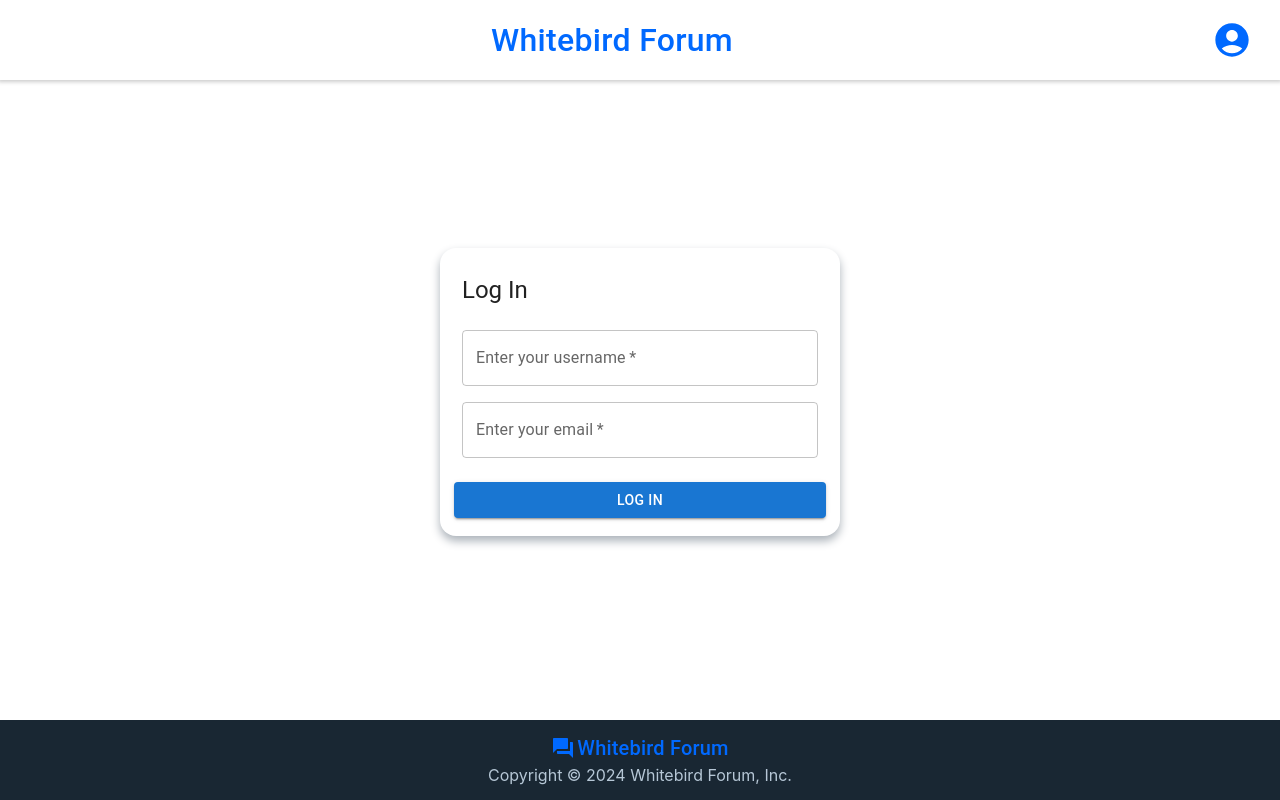
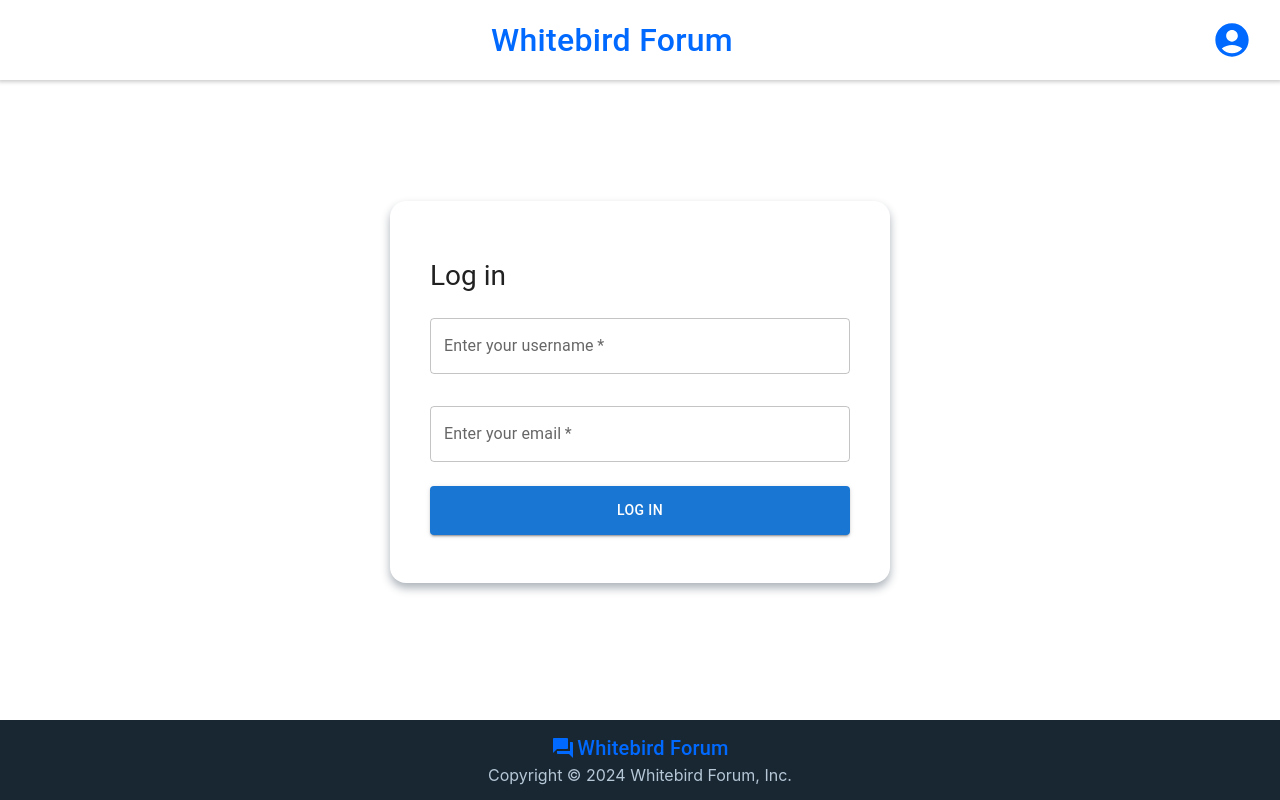
Before and after one commit to AlexeiVinchester/Whitebird-forum, a React (Vite) app: page / in a window 1280 px wide. Built offline with nearby package versions, Linux system fonts and the light colour scheme; no server answers.

Commit message:
services work 1. created makeApiRequest function for making requests 2. created login srvice function for getting users

```diff
--- a/src/pages/LoginPage/LoginPage.tsx
+++ b/src/pages/LoginPage/LoginPage.tsx
@@ -1,13 +1,23 @@
 import { Card, CardContent, Typography, TextField, CardActions, Button } from "@mui/material";
+import { useEffect } from "react";
+import { loadUsersData } from "./loginPage.service";
 
 const LoginPage = () => {
 
+    useEffect(() => {
+        (async () => {
+            const users = await loadUsersData();
+            console.log(users)
+        })();
+    }, [])
     return (
         <div className="flex justify-center items-center min-h-[calc(100vh-240px)]">
-            <Card className="w-[400px] py-2.5 px-1.5 !shadow-[0_5px_10px_#ABB2B9] !rounded-[16px]">
+            <Card className="w-[500px] py-10 px-6 !shadow-[0_5px_10px_#ABB2B9] !rounded-[16px]">
                 <CardContent>
-                    <Typography gutterBottom variant="h5" className="!mb-6">Log In</Typography>
-                    <form className="flex flex-col items-center justify-center gap-4">
+                    <Typography gutterBottom variant="h5" className="!mb-6 !text-[28px]">
+                        Log in
+                    </Typography>
+                    <form className="flex flex-col items-center justify-center gap-8">
                         <TextField
                             required
                             fullWidth
@@ -26,11 +36,12 @@ const LoginPage = () => {
                         />
                     </form>
                 </CardContent>
-                <CardActions>
+                <CardActions className="!px-4">
                     <Button
                         variant="contained"
                         color="primary"
                         fullWidth
+                        className="!py-3"
                     >
                         Log In
                     </Button>
--- /dev/null
+++ b/src/pages/LoginPage/loginPage.service.ts
@@ -0,0 +1,7 @@
+import { makeApiRequest } from "../../services/makeApiRequest";
+import { IApiUser } from "../../types/user.interface";
+
+export const loadUsersData = async () => {
+    const users: IApiUser[] =  await makeApiRequest('/users', 'GET');
+    return users;
+};
--- /dev/null
+++ b/src/services/makeApiRequest.ts
@@ -0,0 +1,42 @@
+import axios, { AxiosError } from "axios";
+
+type THTTPMethod = 'GET' | 'POST' | 'PUT' | 'DELETE' | 'PATCH';
+
+const apiCLient = axios.create({
+    baseURL: 'https://jsonplaceholder.typicode.com'
+});
+
+class ApiError extends Error {
+    constructor(public message: string, public httpStatus: number) {
+        super(message);
+        this.httpStatus = httpStatus;
+    }
+};
+
+export const makeApiRequest = async <T = undefined>(url: string, method: THTTPMethod, body?: T) => {
+    try {
+        const response = await apiCLient({
+            method,
+            url,
+            data: body || undefined
+        });
+        return response.data;
+    } catch (error) {
+        if (axios.isAxiosError(error)) {
+            const serverError = error as AxiosError<{ error: string }>;
+            if (serverError.response) {
+                throw new ApiError(
+                    serverError.response.data.error || 'An unknown error occurred on the server',
+                    serverError.response.status
+                );
+            } else {
+                throw new ApiError(
+                    'Network error: No response from the server',
+                    0
+                );
+            }
+        } else {
+            throw new Error('An unexpected error occurred');
+        }
+    }
+};
```
Also changed, not shown: src/types/user.interface.ts (added, +34 -0 lines).
